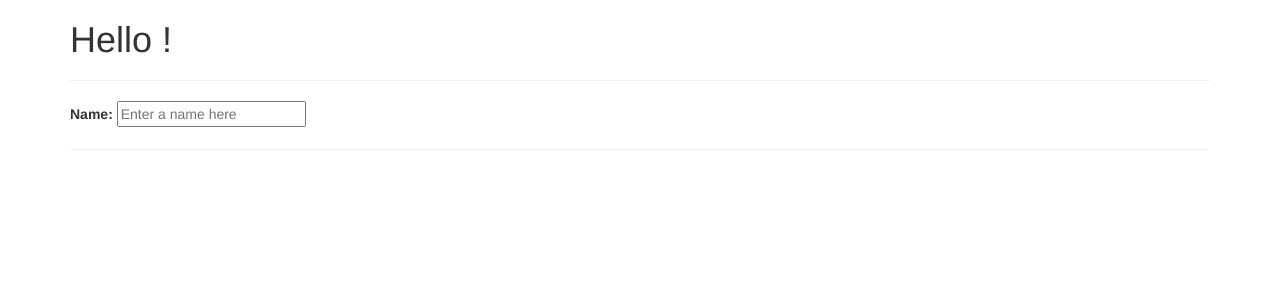
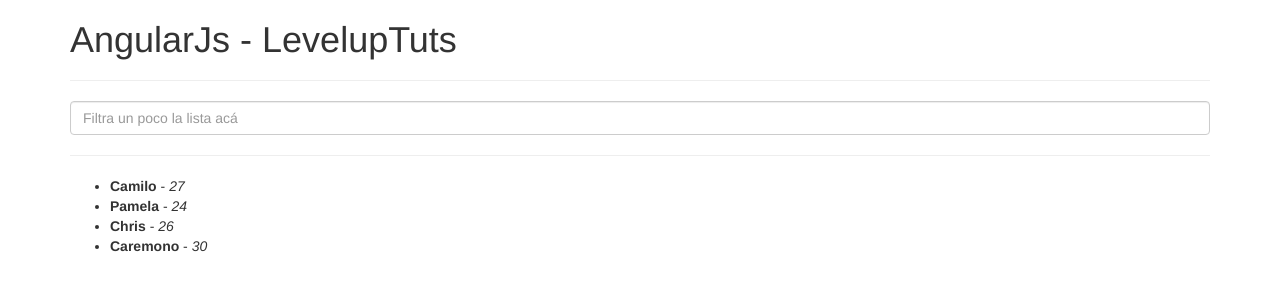
Before and after one commit to oinkme/learning-gulp, a website: page index.html in a window 1280 px wide. Drawn offline with nearby package versions, Linux system fonts and the light colour scheme.

Commit message:
Cleaner index.html and some other examples with Angular.

```diff
--- a/index.html
+++ b/index.html
@@ -1,29 +1,36 @@
 <!DOCTYPE html>
-<!--[if lt IE 7]>      <html class="no-js lt-ie9 lt-ie8 lt-ie7"> <![endif]-->
-<!--[if IE 7]>         <html class="no-js lt-ie9 lt-ie8"> <![endif]-->
-<!--[if IE 8]>         <html class="no-js lt-ie9"> <![endif]-->
-<!--[if gt IE 8]><!--> <html class="no-js"> <!--<![endif]-->
+<html ng-app>
     <head>
         <meta charset="utf-8">
         <meta http-equiv="X-UA-Compatible" content="IE=edge">
         <title>Gulp Tutorial</title>
-        <meta name="description" content="">
-        <meta name="viewport" content="width=device-width, initial-scale=1">
-        <link type="text/plain" rel="author" href="humans.txt" />
         <link rel="stylesheet" href="https://maxcdn.bootstrapcdn.com/bootstrap/3.3.4/css/bootstrap.min.css">
         <link rel="stylesheet" href="css/style.css">
+    </head>
+    <body ng-init="list = [{name: 'Camilo', age: 27},{name: 'Pamela', age: 24},{name: 'Chris', age: 26},{name: 'Caremono', age: 30}]">
+        <div class="container">
+            <h1>AngularJs - LevelupTuts</h1>
+            <hr>
+        	<input type="text" ng-model="search" class="form-control" placeholder="Filtra un poco la lista acá">
+            <hr>
+            <ul>
+                <li ng-repeat="item in list | filter:search">
+                    <strong>{{item.name}}</strong> - <em>{{item.age}}</em>
+                </li>
+            </ul>
+        </div>
+
+
+
+
+
+
+
+
+
+
+        <script src="//ajax.googleapis.com/ajax/libs/jquery/1.10.2/jquery.min.js"></script>
         <script src="https://ajax.googleapis.com/ajax/libs/angularjs/1.3.15/angular.min.js"></script>
         <script src="https://maxcdn.bootstrapcdn.com/bootstrap/3.3.4/js/bootstrap.min.js"></script>
-    </head>
-    <body ng-app>
-    	<div class="container" style="background: {{yourName}};">
-            <h1>Hello {{yourName}}!</h1>
-            <hr>
-            <label>Name:</label>
-            <input type="text" ng-model="yourName" placeholder="Enter a name here">
-            <hr>
-        </div>
-
-        <script src="//ajax.googleapis.com/ajax/libs/jquery/1.10.2/jquery.min.js"></script>
     </body>
 </html>
```
